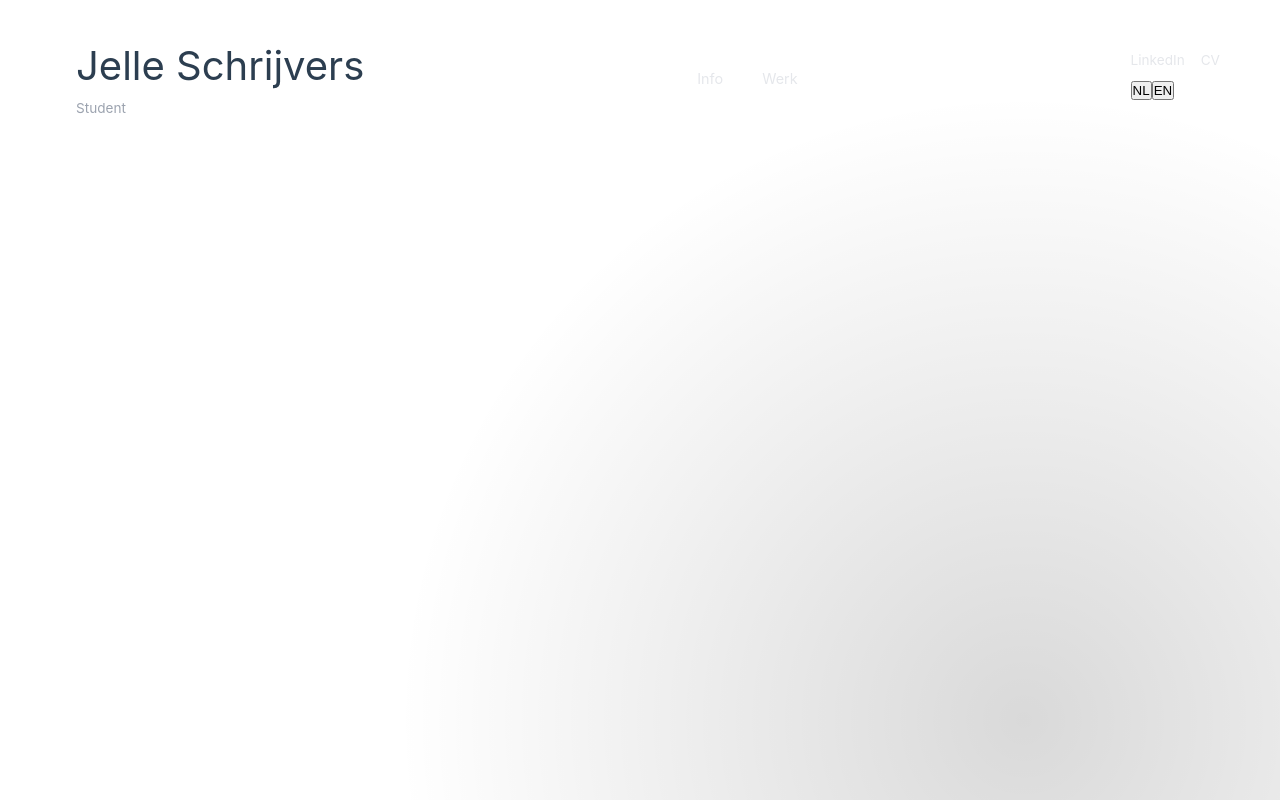
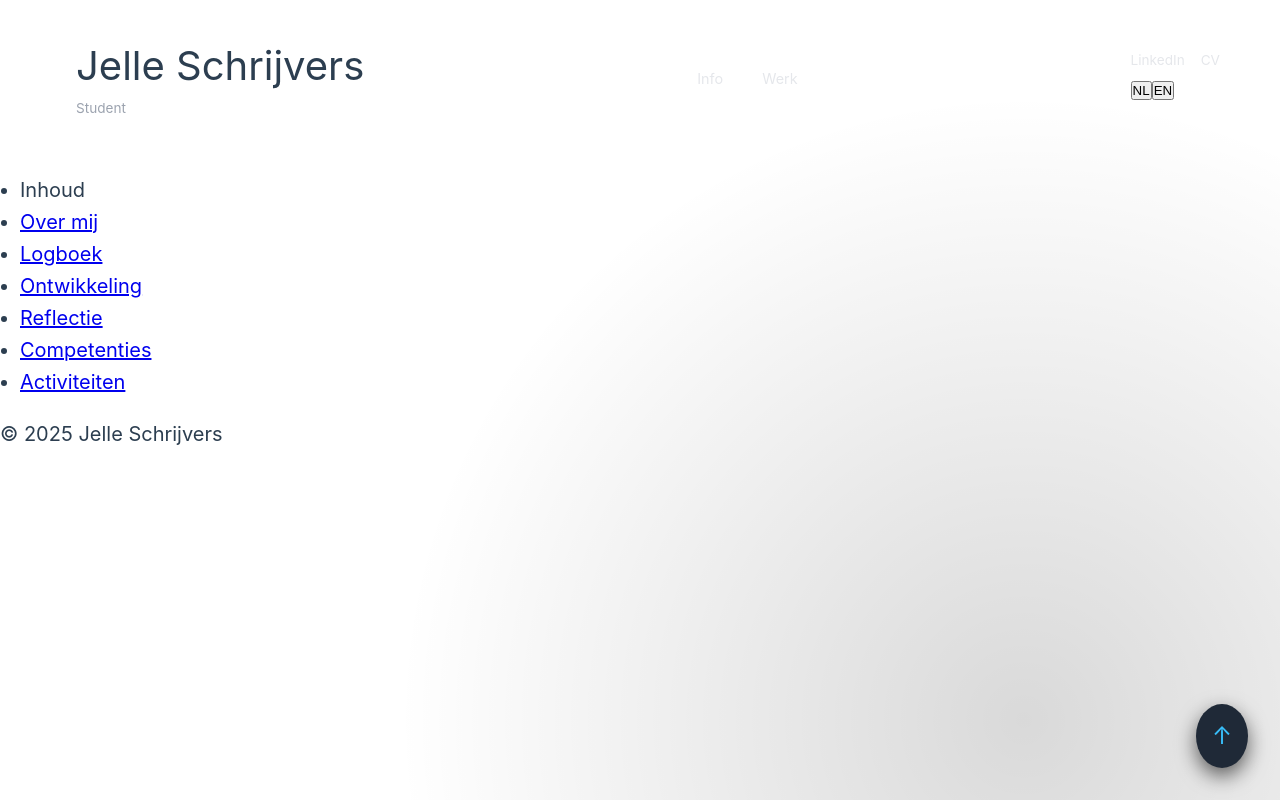
Before and after one commit to JelleSchrijvers-PXL/portfolio2-JelleSchrijvers-PXL, a Vue app in the folder portfolio/: page / in a window 1280 px wide. Built offline with nearby package versions, Linux system fonts and the light colour scheme.

Commit message:
Footer + sidenav toegevoegd alleen nog plaatsing tegoei maken en css bijwerken

```diff
--- a/portfolio/src/components/footer.vue
+++ b/portfolio/src/components/footer.vue
@@ -0,0 +1,39 @@
+<script setup>
+import { useI18n } from 'vue-i18n'
+
+const { t } = useI18n()
+</script>
+
+<template>
+<footer>
+    <p>© 2025 Jelle Schrijvers</p>
+    <a href="#boven" class="scroll-to-top" :aria-label="t('footer.backToTop')">
+        ↑
+    </a>
+</footer>
+</template>
+
+<style scoped>
+/* Scroll to top button */
+.scroll-to-top {
+    position: fixed;
+    bottom: 2rem;
+    right: 2rem;
+    background-color: #1f2937;
+    color: #38bdf8;
+    padding: 0.8rem 1rem;
+    border-radius: 50%;
+    font-size: 1.5rem;
+    text-align: center;
+    box-shadow: 0 8px 20px rgba(0, 0, 0, 0.6);
+    transition: transform 0.2s ease, background 0.2s ease, color 0.2s ease;
+    z-index: 1000;
+    text-decoration: none;
+}
+
+.scroll-to-top:hover {
+    background-color: #38bdf8;
+    color: #111827;
+    transform: translateY(-3px);
+}
+</style>
--- a/portfolio/src/components/sidenav.vue
+++ b/portfolio/src/components/sidenav.vue
@@ -0,0 +1,30 @@
+<script setup>
+import { useI18n } from 'vue-i18n'
+
+const { locale, t } = useI18n()
+</script>
+
+<template>
+<nav>
+  <div class="container-nav-content">
+    <ul>
+      <li class="header-lijst-sections">{{ t('nav.content') }}</li>
+
+      <li><a href="#aboutme">{{ t('nav.aboutme') }}</a></li>
+      <li><a href="#logboek">{{ t('nav.logboek') }}</a></li>
+      <li><a href="#ontwikkeling">{{ t('nav.ontwikkeling') }}</a></li>
+      <li><a href="#reflectie">{{ t('nav.reflectie') }}</a></li>
+      <li><a href="#competenties">{{ t('nav.competenties') }}</a></li>
+      <li><a href="#activiteiten">{{ t('nav.activiteiten') }}</a></li>
+    </ul>
+  </div>
+</nav>
+</template>
+
+<style scoped>
+.container-nav-content {
+  position: sticky;
+  width: 200px;
+  padding: 20px;
+}
+</style>
--- a/portfolio/src/locales/en.json
+++ b/portfolio/src/locales/en.json
@@ -3,8 +3,17 @@
     "student": "Student",
     "info": "Info",
     "work": "Work",
-    "cv": "Resume"
+    "cv": "Resume",
+    "content": "Content",
+    "aboutme": "About me",
+    "logboek": "Logbook",
+    "ontwikkeling": "Development",
+    "reflectie": "Reflection",
+    "competenties": "Competencies",
+    "activiteiten": "Activities"
   },"about": {
   "text": "My name is Jelle Schrijver and I am a Programming student at PXL University..."
+},"footer": {
+  "backToTop": "Back to top"
 }
 }
--- a/portfolio/src/locales/nl.json
+++ b/portfolio/src/locales/nl.json
@@ -3,8 +3,17 @@
     "student": "Student",
     "info": "Info",
     "work": "Werk",
-    "cv": "CV"
+    "cv": "CV",
+    "content": "Inhoud",
+    "aboutme": "Over mij",
+    "logboek": "Logboek",
+    "ontwikkeling": "Ontwikkeling",
+    "reflectie": "Reflectie",
+    "competenties": "Competenties",
+    "activiteiten": "Activiteiten"
   },"about": {
   "text": "Mijn naam is Jelle Schrijver en ik ben student Graduaat Programmeren aan Hogeschool PXL..."
+},"footer": {
+  "backToTop": "Terug naar boven"
 }
 }
--- a/portfolio/src/pages/info.vue
+++ b/portfolio/src/pages/info.vue
@@ -1,11 +1,15 @@
 <script setup>
+import Sidenav from '@/components/sidenav.vue';
 import Navbar from '../components/navbar.vue';
+import Footer from '@/components/footer.vue';
 
 
 </script>
 
 <template>
     <Navbar/>
+    <Sidenav/>
+    <Footer/>
 </template>
 
 <style scoped>
--- a/portfolio/src/pages/work.vue
+++ b/portfolio/src/pages/work.vue
@@ -1,11 +1,15 @@
 <script setup>
+import Footer from '@/components/footer.vue';
 import Navbar from '@/components/navbar.vue';
+import Sidenav from '@/components/sidenav.vue';
 
 
 </script>
 
 <template>
     <Navbar/>
+    <Sidenav/>
+    <Footer/>
 </template>
 
 <style scoped>
```
